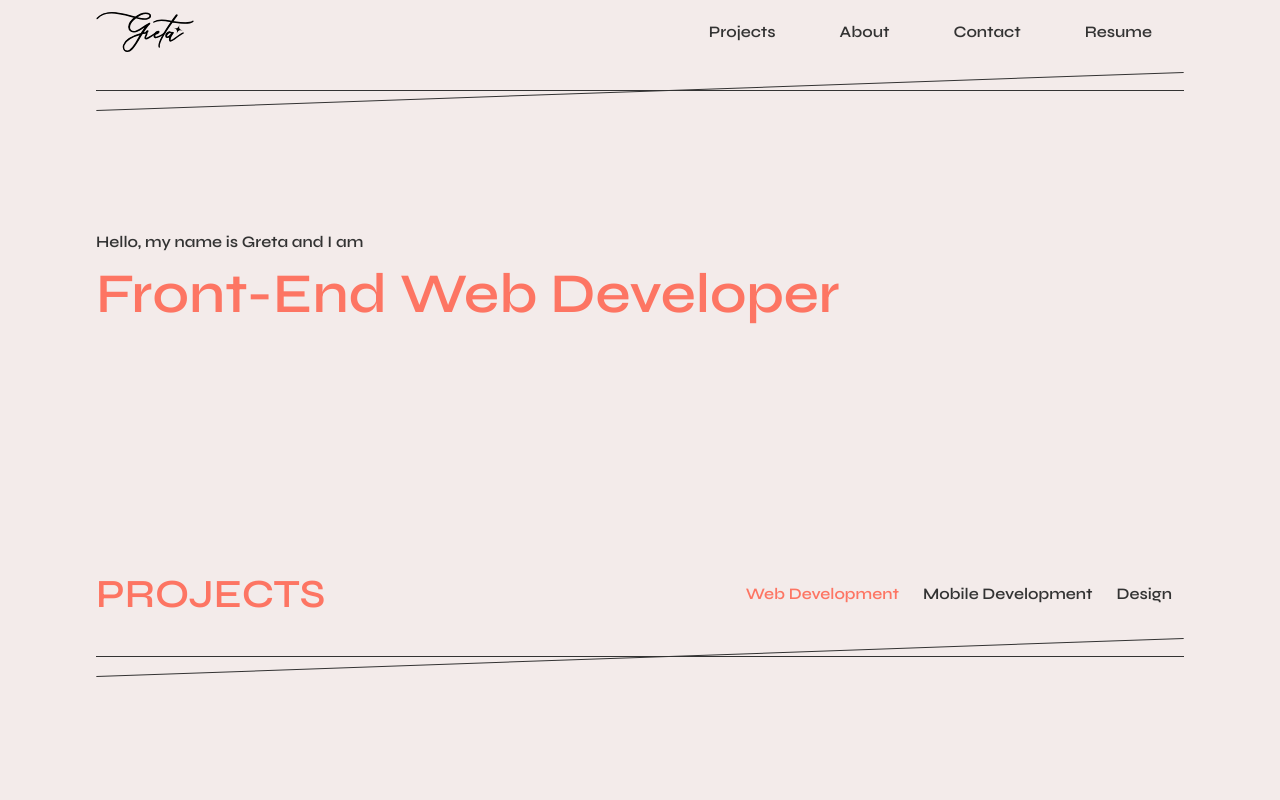
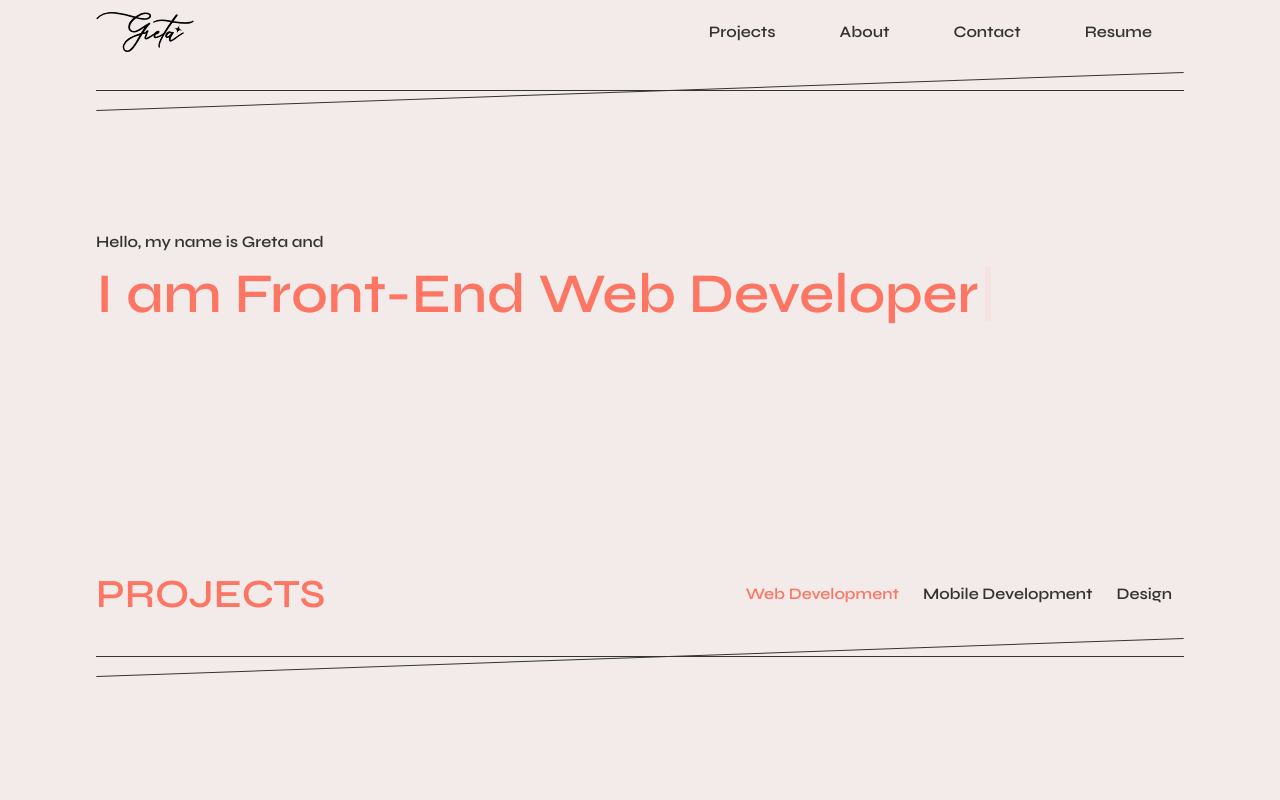
Before and after one commit to GretaVait/portfolio, a Next.js app: page / in a window 1280 px wide. Shown: the top 800 px of the page. Built offline with nearby package versions, Linux system fonts and the light colour scheme.

Commit message:
typewriter effect added

```diff
--- a/package.json
+++ b/package.json
@@ -11,7 +11,8 @@
     "next": "12.0.8",
     "react": "17.0.2",
     "react-dom": "17.0.2",
-    "sass": "^1.48.0"
+    "sass": "^1.48.0",
+    "typewriter-effect": "^2.18.2"
   },
   "devDependencies": {
     "eslint": "8.7.0",
--- a/sections/Intro.jsx
+++ b/sections/Intro.jsx
@@ -1,11 +1,21 @@
+// Packages
+import Typewriter from 'typewriter-effect'
 
 const Intro = () => {
 
   return (
     <section className="intro" id="intro">
       <div className="container">
-        <h5 className="intro__subtitle">Hello, my name is Greta and I am</h5>
-        <h1 className="intro__title">Front-End Web Developer</h1>
+        <h5 className="intro__subtitle">Hello, my name is Greta and </h5>
+        <h1 className="intro__title">
+          <Typewriter
+            options={{
+              strings: ['I am Front-End Web Developer', 'I love responsive design', 'I am Web Designer', 'I love React!'],
+              autoStart: true,
+              loop: true,
+            }}
+          />
+        </h1>
       </div>
     </section>
   )
```
Also changed, not shown: 1 other file (tests, documents, lock files or other folders).
